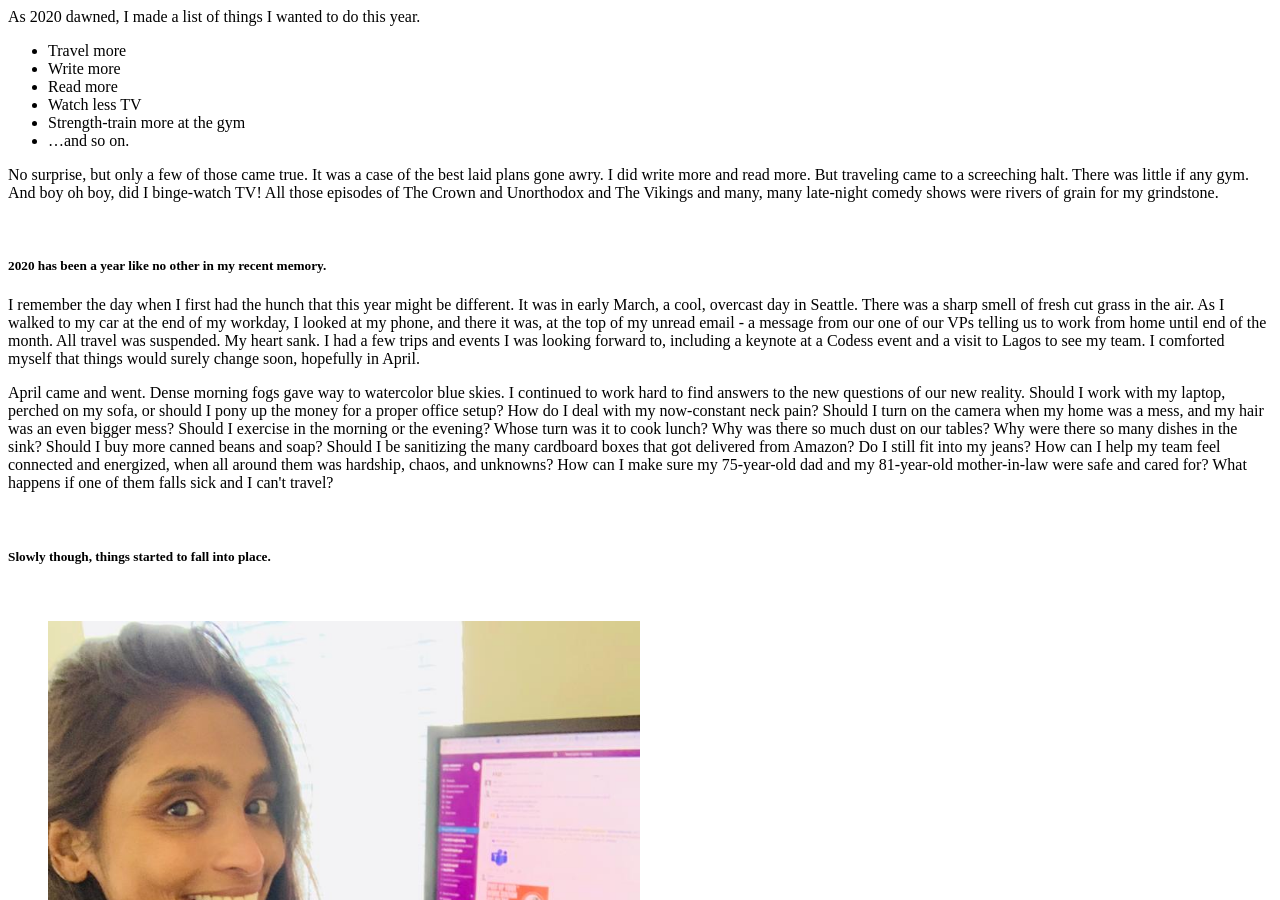
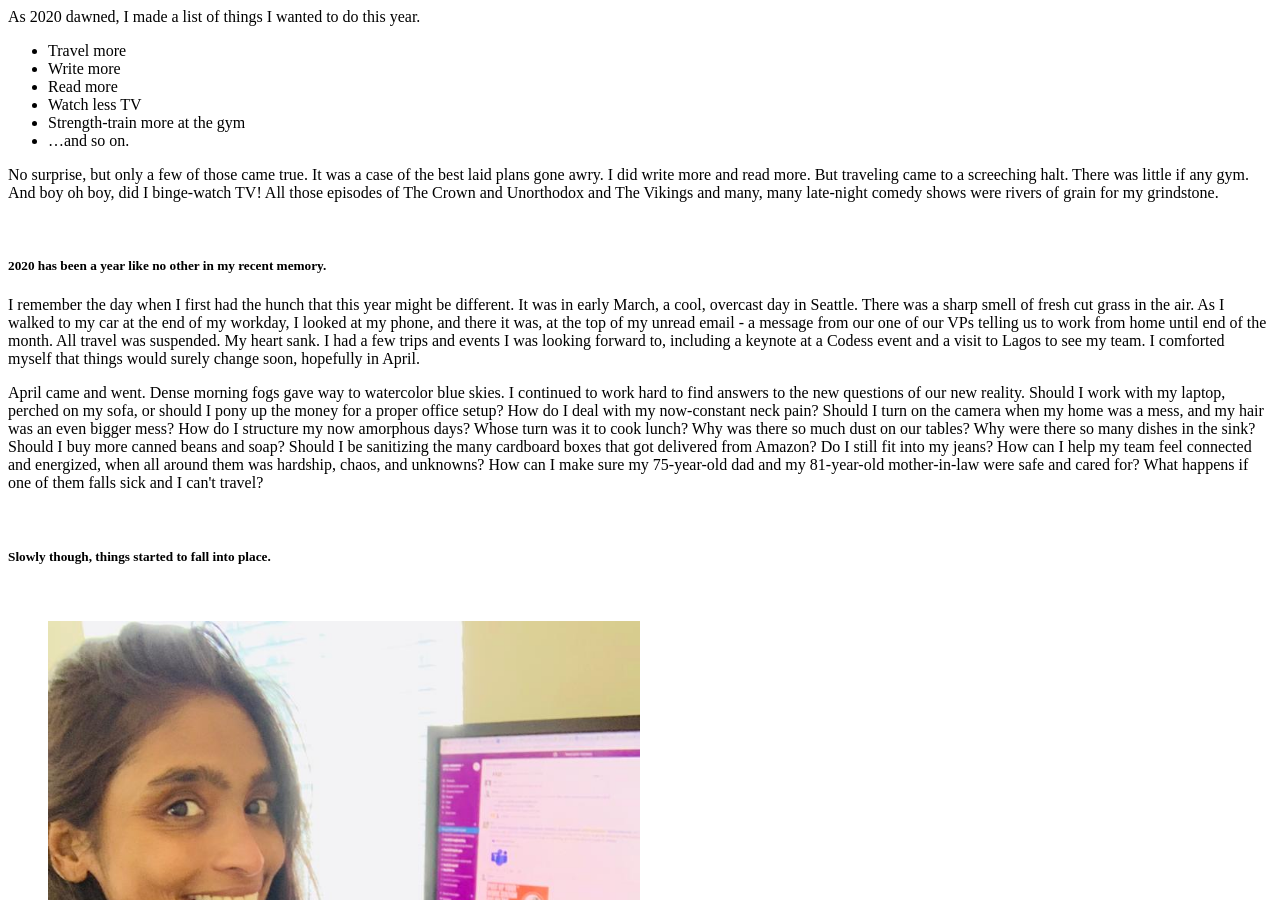
Before and after one commit to ThisisRajiRaj/thisisrajiraj.github.io, a Jekyll site: the page posts/yearinreview2020.html, which Jekyll copies as it is, in a window 1280 px wide and 900 px high. Built offline with Jekyll 4.4.1, drawn with Linux system fonts in a browser that asks for light colours.

Commit message:
Update yearinreview2020.html

```diff
--- a/posts/yearinreview2020.html
+++ b/posts/yearinreview2020.html
@@ -68,8 +68,7 @@ fresh cut grass in the air. As I walked
     reality. Should I work with my laptop, perched on my sofa, or should I pony
     up the money for a proper office setup? How do I deal with my now-constant
     neck pain? Should I turn on the camera when my home was a mess, and my hair
-    was an even bigger mess? Should I exercise in the morning or the evening?
-    Whose turn was it to cook lunch? Why was there so much dust on our tables?
+    was an even bigger mess? How do I structure my now amorphous days? Whose turn was it to cook lunch? Why was there so much dust on our tables?
     Why were there so many dishes in the sink?
     Should I buy more canned beans and soap? Should I be sanitizing
     the many cardboard boxes that got delivered from Amazon? Do I still fit
```
